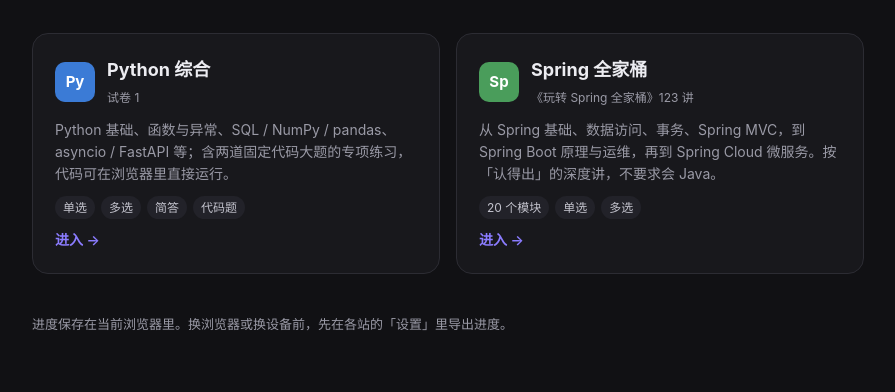
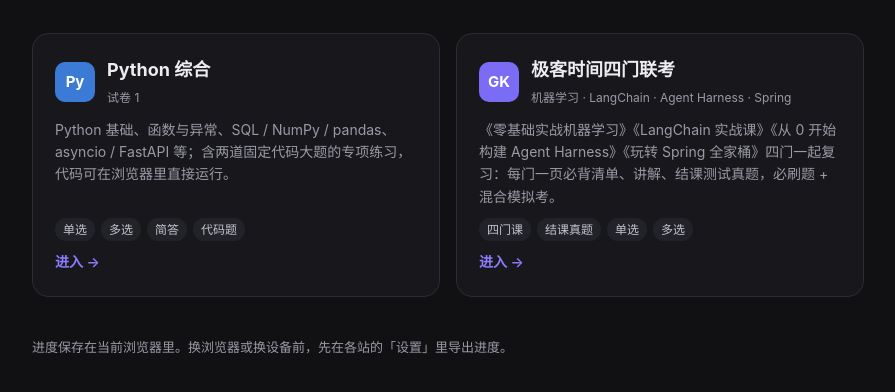
Before and after one commit to swt-eriri/study, a plain HTML site: page index.html in a window 1280 px wide. Shown: the part 166-558 px from the top of the page, without its empty margins (192-1087 px from the left). Drawn offline with Linux system fonts and the light colour scheme.

Commit message:
导航：加四门联考站，下架 Spring 专用站

```diff
--- a/index.html
+++ b/index.html
@@ -40,9 +40,9 @@ const SITES = [
   { name: 'Python 综合', sub: '试卷 1', mark: 'Py', color: '#3b7bd6', url: 'https://swt-eriri.github.io/exam-review/',
     desc: 'Python 基础、函数与异常、SQL / NumPy / pandas、asyncio / FastAPI 等；含两道固定代码大题的专项练习，代码可在浏览器里直接运行。',
     tags: ['单选', '多选', '简答', '代码题'] },
-  { name: 'Spring 全家桶', sub: '《玩转 Spring 全家桶》123 讲', mark: 'Sp', color: '#4a9d5b', url: 'https://swt-eriri.github.io/spring-review/',
-    desc: '从 Spring 基础、数据访问、事务、Spring MVC，到 Spring Boot 原理与运维，再到 Spring Cloud 微服务。按「认得出」的深度讲，不要求会 Java。',
-    tags: ['20 个模块', '单选', '多选'] },
+  { name: '极客时间四门联考', sub: '机器学习 · LangChain · Agent Harness · Spring', mark: 'GK', color: '#7b6cf6', url: 'https://swt-eriri.github.io/geek-review/',
+    desc: '《零基础实战机器学习》《LangChain 实战课》《从 0 开始构建 Agent Harness》《玩转 Spring 全家桶》四门一起复习：每门一页必背清单、讲解、结课测试真题，必刷题 + 混合模拟考。',
+    tags: ['四门课', '结课真题', '单选', '多选'] },
 ];
 const esc = s => String(s).replace(/[&<>"]/g, c => ({ '&': '&amp;', '<': '&lt;', '>': '&gt;', '"': '&quot;' }[c]));
 document.getElementById('grid').innerHTML = SITES.map(s => `
```
